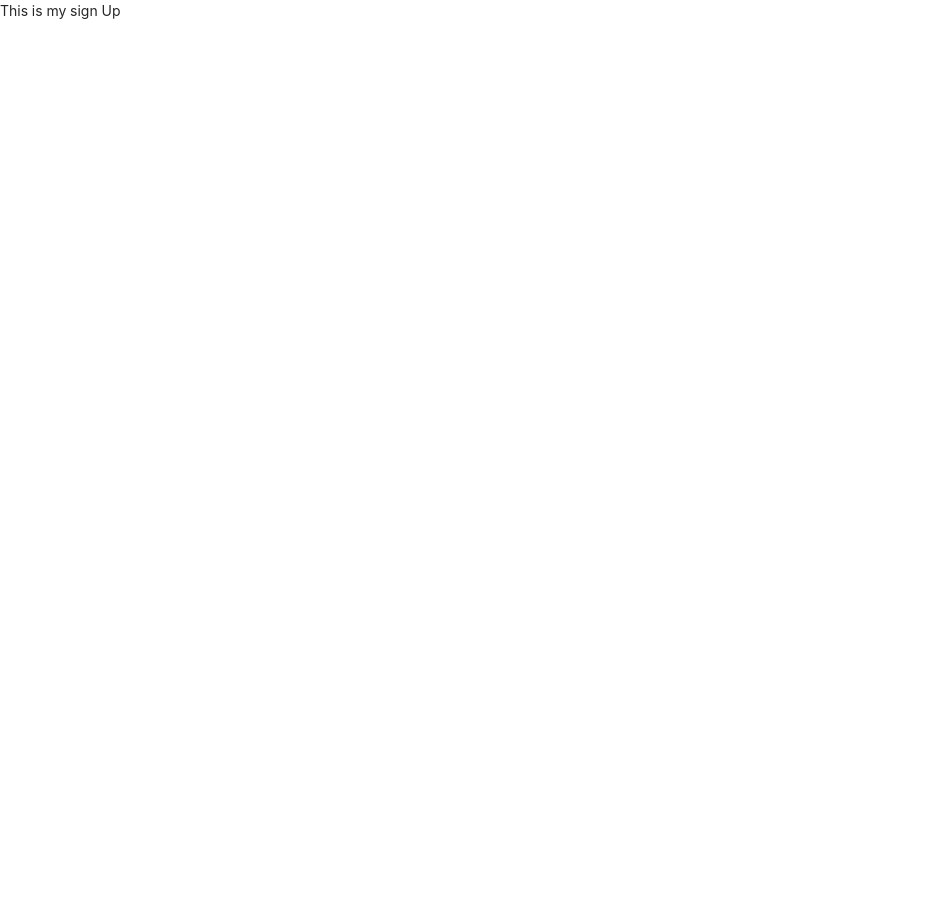
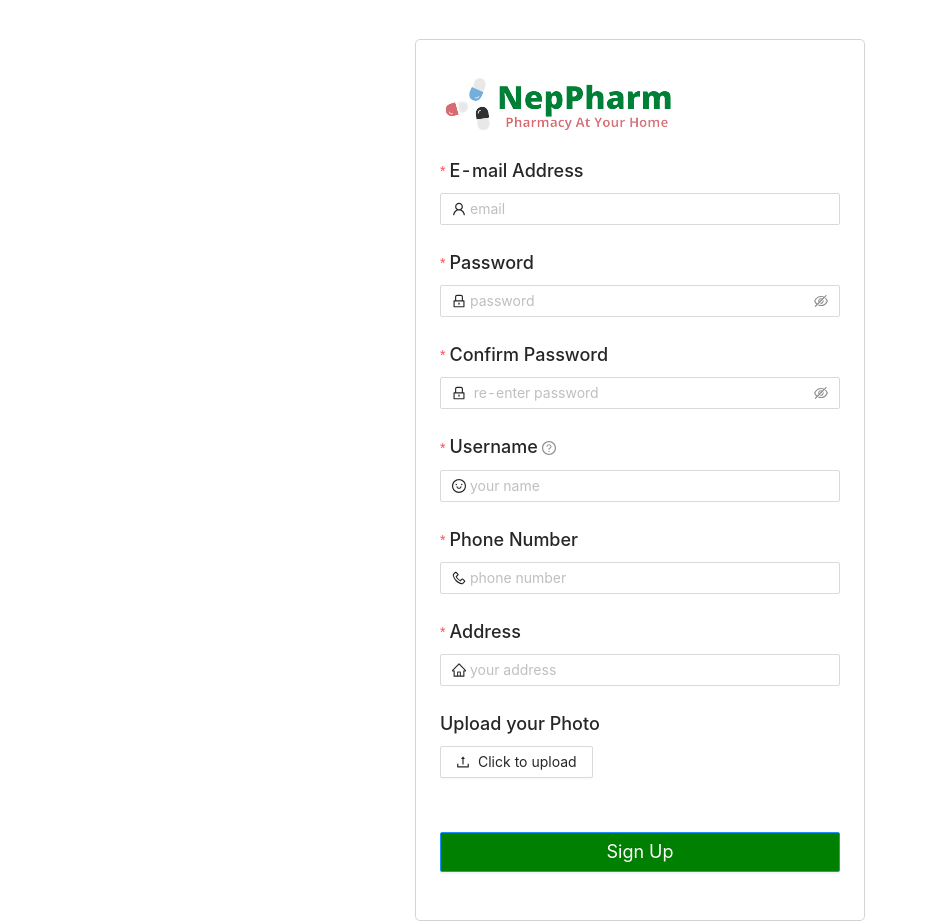
Before and after one commit to manojpudasaini/NepPharm, a React (Create React App) app: page /create-account in a window 1280 px wide. Shown: the whole page, without its empty margins (0-927 px from the left). Before the commit the page ends 800 px from the top, so only its background shows below. Built offline with nearby package versions, Linux system fonts and the light colour scheme.

Commit message:
signup wip

```diff
--- a/src/App.js
+++ b/src/App.js
@@ -5,7 +5,7 @@ import Articles from "./Components/Pages/Articles";
 import SignIn from "./Components/Pages/SignIn";
 import Header from './Components/Header';
 import "antd/dist/antd.css";
-import Signup from './Components/Pages/signup';
+import Signup from './Components/Pages/Signup';
 
 const App = () => {
 
--- a/src/Components/Pages/login.css
+++ b/src/Components/Pages/login.css
@@ -5,7 +5,7 @@
     justify-content: center;
     align-items: center;
     height:100vh;
-    margin-top:-120px;
+    margin-top:80px;
 
 }
 .formWrapper{
--- a/src/Components/Pages/signup.js
+++ b/src/Components/Pages/signup.js
@@ -1,13 +1,160 @@
-import React, { useEffect } from 'react'
+import React, { useEffect, useState } from 'react';
+import {Form, Button, Input, Select, Upload, message} from 'antd';
+import {UploadOutlined, UserOutlined, LockOutlined, PhoneOutlined, HomeOutlined, SmileOutlined } from '@ant-design/icons';
 import { auth, firebase } from '../utils/firebase';
-import { useHistory } from 'react-router-dom'
+import { useHistory } from 'react-router-dom';
+import Logo from '../../Assets/neppharm.png';
+import './login.css';
+
 function Signup() {
+    const[user, setUser]= useState({
+        email: '',
+        password: '',
+        username: '',
+        address: '',
+        phone: '',
+
+    })
     const history = useHistory();
+
+    const handleFormSubmit= async () =>{
+        try {
+            await auth.createUserWithEmailAndPassword(user.email, user.password);
+        }
+        catch(e){
+            message.error(e?.message);
+        }
+    }
+
 
 
     return (
-        <div>
-            This is my sign Up
+        <div
+        className="login"
+        >
+
+          <Form
+          onFinish={handleFormSubmit}
+            layout="vertical"
+            className="formWrapper"
+          >
+        <img className="logo" src={Logo}/>
+          <Form.Item
+        name="email"
+        label={<strong style={{ fontSize: "18px", fontWeight: "500" }}>E-mail Address </strong>}
+        rules={[
+          {
+            type: 'email',
+            message: 'The input is not valid E-mail!',
+          },
+          {
+            required: true,
+            message: 'Please input your E-mail!',
+          },
+        ]}
+      >
+        <Input
+         prefix={<UserOutlined className="site-form-item-icon" />} placeholder="email"
+        size= "middle"
+        onChange={(e)=> setUser({...user, email: e.target.value})}
+        />
+      </Form.Item>
+
+      <Form.Item
+        name="password"
+        label={<strong style={{ fontSize: "18px", fontWeight: "500" }}>Password</strong>}
+        rules={[
+          {
+            required: true,
+            message: 'Please input your password!',
+          },
+        ]}
+        hasFeedback
+      >
+        <Input.Password
+        prefix={<LockOutlined className="site-form-item-icon" />} placeholder="password"
+        size= "middle"
+        />
+      </Form.Item>
+      <Form.Item
+        name="confirm"
+        label={<strong style={{ fontSize: "18px", fontWeight: "500" }}>Confirm Password </strong>}
+        dependencies={['password']}
+        hasFeedback
+        rules={[
+          {
+            required: true,
+            message: 'Please confirm your password!',
+          },
+          ({ getFieldValue }) => ({
+            validator(_, value) {
+              if (!value || getFieldValue('password') === value) {
+                return Promise.resolve();
+              }
+              return Promise.reject(new Error('The two passwords that you entered do not match!'));
+            },
+          }),
+        ]}
+      >
+        <Input.Password
+         prefix={<LockOutlined className="site-form-item-icon" />} placeholder=" re-enter password"
+        size= "middle"
+        onChange={(e)=> setUser({...user, password: e.target.value})}
+        />
+      </Form.Item>
+      <Form.Item
+        name="username"
+        label={<strong style={{ fontSize: "18px", fontWeight: "500" }}>Username </strong>}
+        tooltip="What do you want to be called ?"
+        rules={[{ required: true, message: 'Please input your username!', whitespace: true }]}
+      >
+        <Input
+         prefix={<SmileOutlined className="site-form-item-icon" />} placeholder="your name"
+        size= "middle"
+        onChange={(e)=> setUser({...user, username: e.target.value})}
+        />
+      </Form.Item>
+      <Form.Item
+        name="phone"
+        label={<strong style={{ fontSize: "18px", fontWeight: "500" }}>Phone Number</strong>}
+        rules={[{ required: true, message: 'Please input your phone number!' }]}
+      >
+        <Input
+        prefix={<PhoneOutlined className="site-form-item-icon" rotate="90"/>} placeholder="phone number"
+        size= "middle"
+        onChange={(e)=> setUser({...user, phone: e.target.value})}
+        />
+      </Form.Item>
+      <Form.Item
+      name="address"
+      label={<strong style={{ fontSize: "18px", fontWeight: "500" }}>Address </strong>}
+      rules={[{ required: true, message: 'Please input your address!' }]}
+      >
+       <Input
+       prefix={<HomeOutlined className="site-form-item-icon" />} placeholder="your address"
+       size= "middle"
+       onChange={(e)=> setUser({...user, address: e.target.value})}
+       />
+      </Form.Item>
+
+      <Form.Item
+      label={<strong style={{ fontSize: "18px", fontWeight: "500" }}>Upload your Photo</strong>}
+      rules={[{ required: true, message: 'Please upload your photo!' }]}
+      >
+        <Upload
+         accept="image/png, image/jpeg"
+        >
+        <Button icon={<UploadOutlined/>}>Click to upload</Button>
+        </Upload>
+      </Form.Item>
+
+        <Form.Item>
+            <Button type="primary" htmlType="submit"
+            style={{ marginTop: "30px", backgroundColor: 'green',fontSize:'18px' ,height:'40px',width:"100%"}}>
+                Sign Up
+            </Button>
+        </Form.Item>
+          </Form>
         </div>
     )
 }
```
Also changed, not shown: 1 other file (tests, documents, lock files or other folders).
